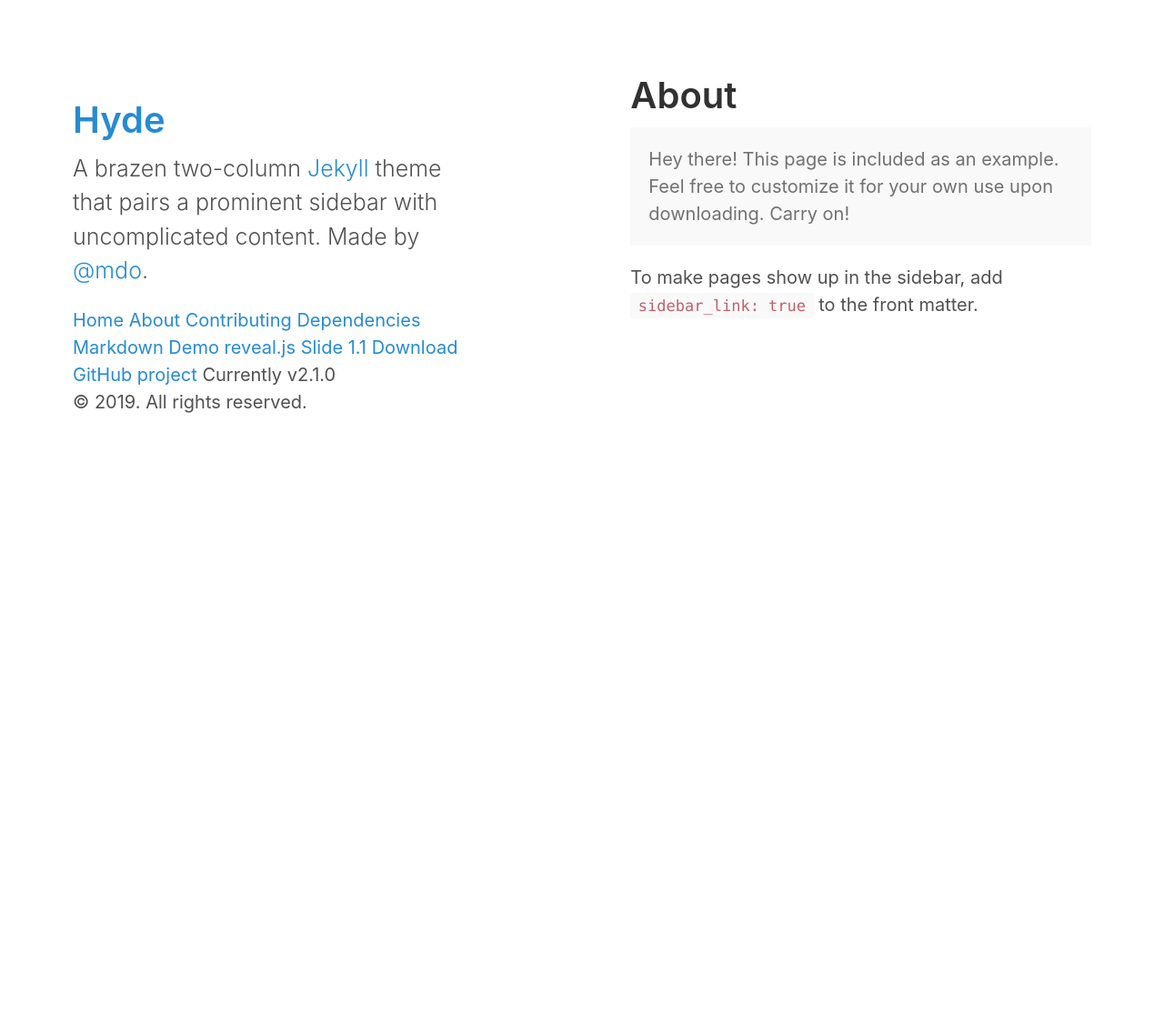
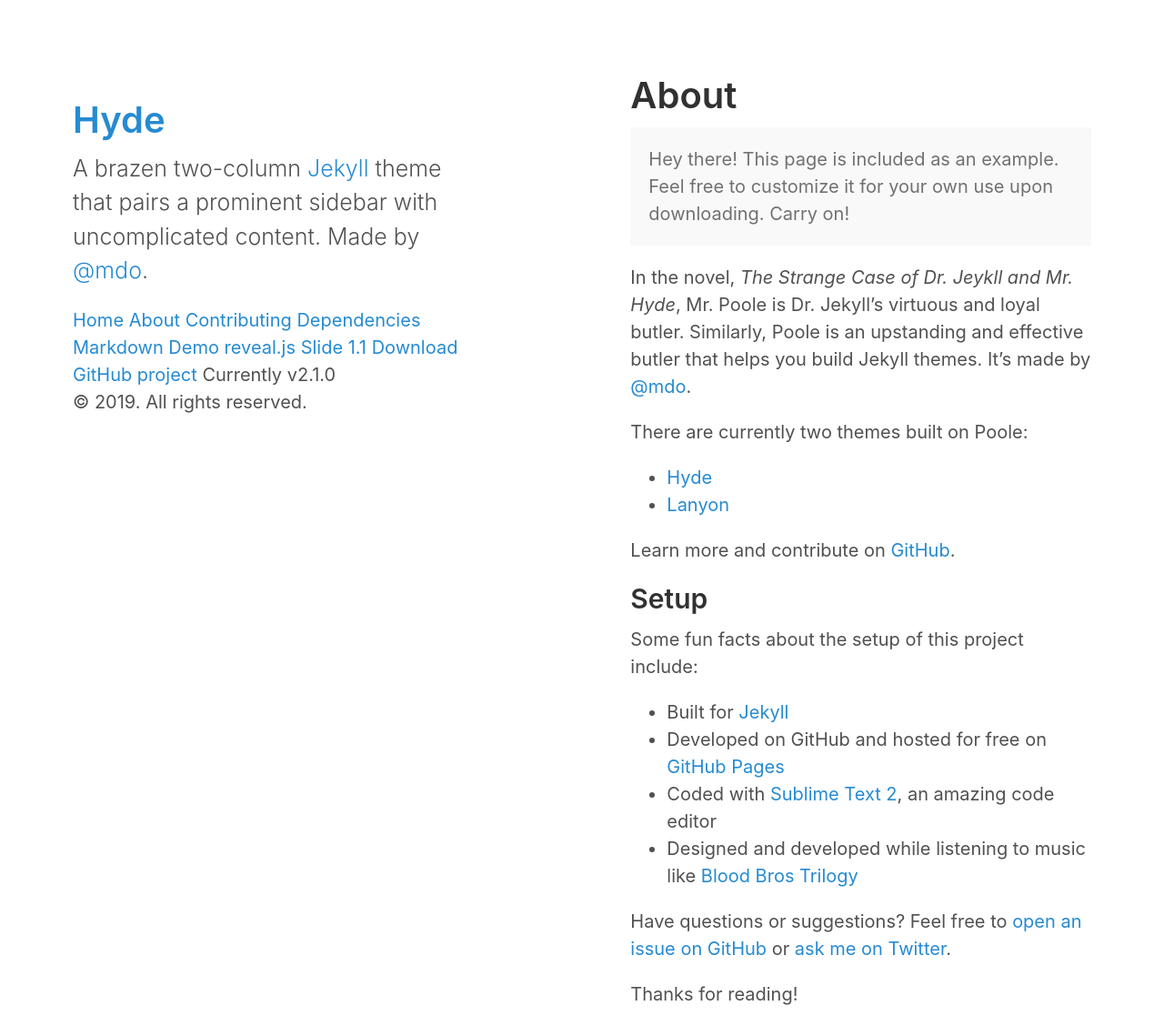
Before and after one commit to EngineITOps/EngineITOps.github.io, a Jekyll site: the page built from about.md, in a window 1280 px wide. Shown: the whole page at 91% size. Built offline with Jekyll 4.4.1, drawn with Linux system fonts in a browser that asks for light colours; Markdown is read by kramdown in place of the engine named in the settings.

Commit message:
Update about.md

```diff
--- a/about.md
+++ b/about.md
@@ -1,13 +1,30 @@
 ---
 layout: page
 title: About
-sidebar_link: true
 ---
 
 <p class="message">
-  Hey there! This page is included as an example. Feel free to customize it
-  for your own use upon downloading. Carry on!
+  Hey there! This page is included as an example. Feel free to customize it for your own use upon downloading. Carry on!
 </p>
 
-To make pages show up in the sidebar, add `sidebar_link: true` to the front
-matter.
+In the novel, *The Strange Case of Dr. Jeykll and Mr. Hyde*, Mr. Poole is Dr. Jekyll's virtuous and loyal butler. Similarly, Poole is an upstanding and effective butler that helps you build Jekyll themes. It's made by [@mdo](https://twitter.com/mdo).
+
+There are currently two themes built on Poole:
+
+* [Hyde](http://hyde.getpoole.com)
+* [Lanyon](http://lanyon.getpoole.com)
+
+Learn more and contribute on [GitHub](https://github.com/poole).
+
+## Setup
+
+Some fun facts about the setup of this project include:
+
+* Built for [Jekyll](http://jekyllrb.com)
+* Developed on GitHub and hosted for free on [GitHub Pages](https://pages.github.com)
+* Coded with [Sublime Text 2](http://sublimetext.com), an amazing code editor
+* Designed and developed while listening to music like [Blood Bros Trilogy](https://soundcloud.com/maddecent/sets/blood-bros-series)
+
+Have questions or suggestions? Feel free to [open an issue on GitHub](https://github.com/poole/issues/new) or [ask me on Twitter](https://twitter.com/mdo).
+
+Thanks for reading!
```
